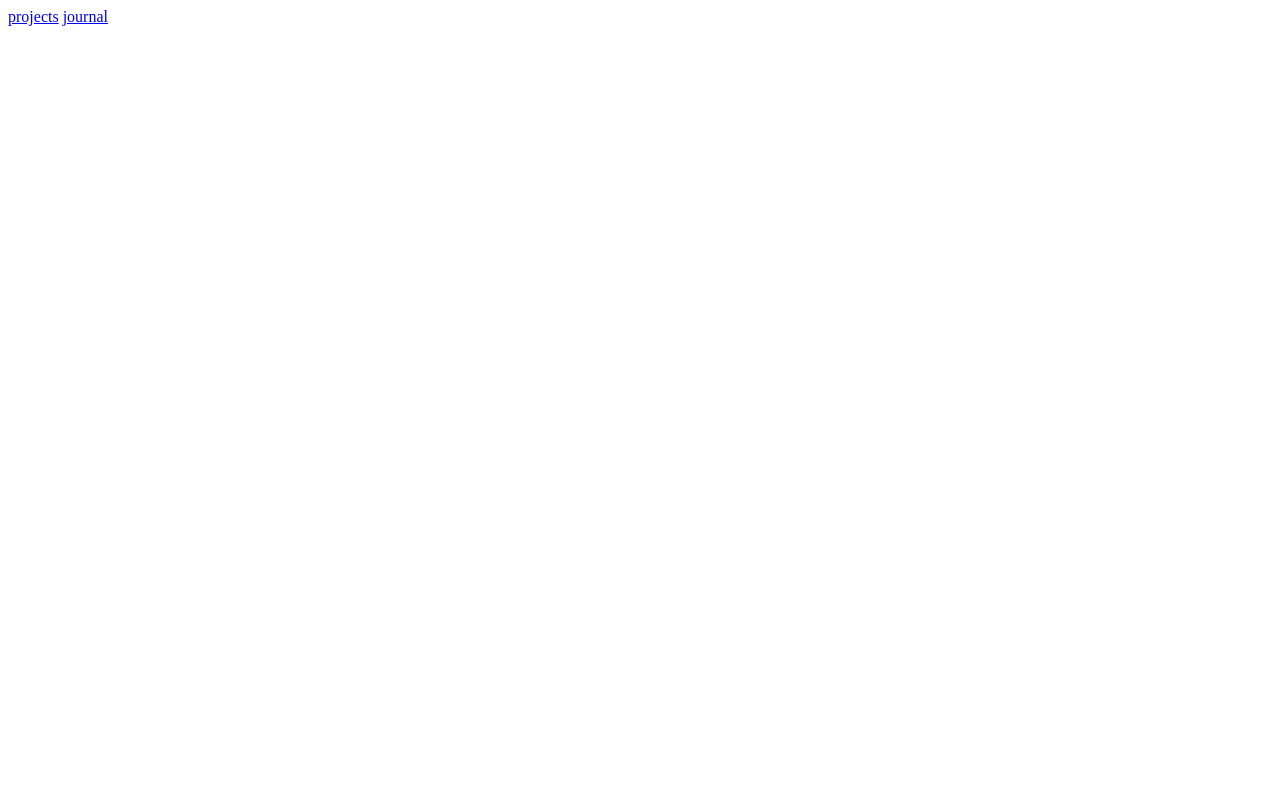
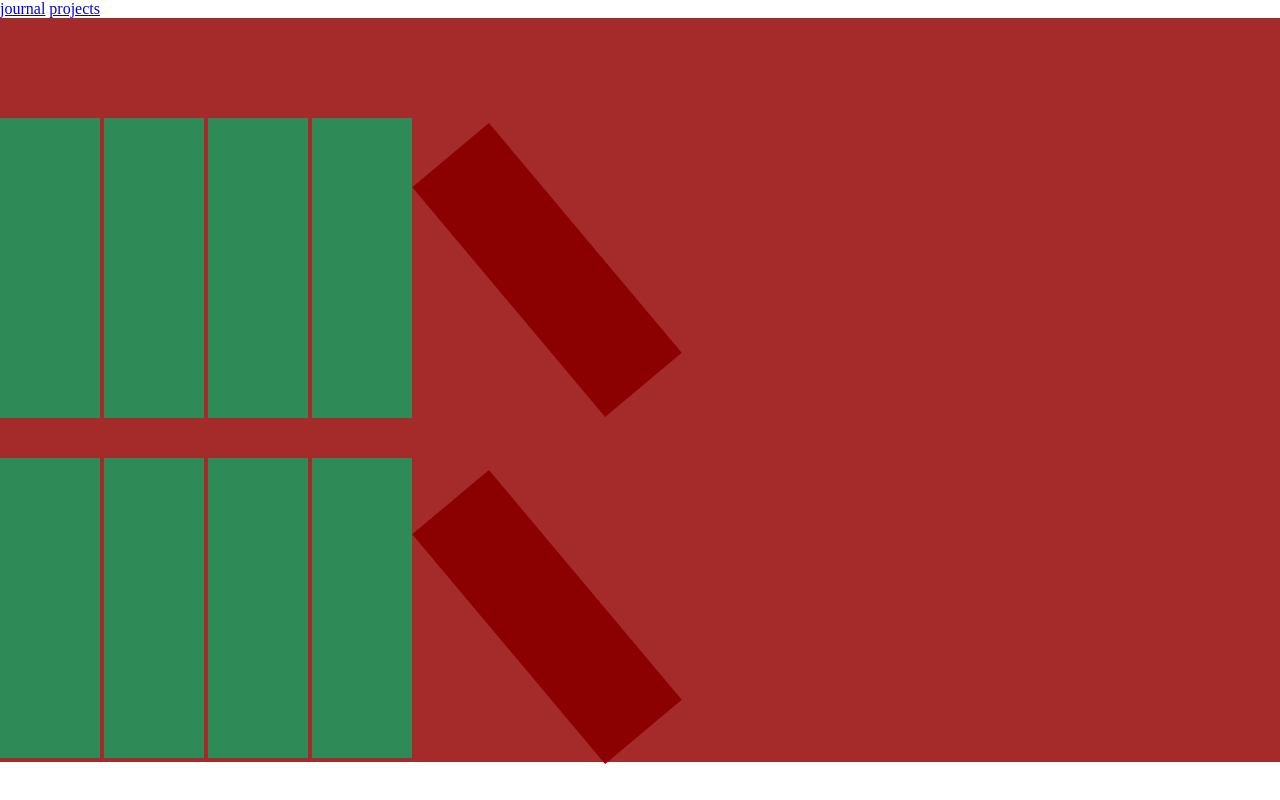
Before and after one commit to LilyNotTheFlower/LilyNotTheFlower.github.io, a plain HTML site: page index.html in a window 1280 px wide. Drawn offline with Linux system fonts and the light colour scheme.

Commit message:
adding journal entry

```diff
--- a/index.html
+++ b/index.html
@@ -2,11 +2,86 @@
 <html>
 <head>
 
-	<title></title>
+<style type="text/css">
+
+	.bookr1{
+		width:100px;
+		height:300px;
+		background-color:seagreen;
+		display:inline-block;
+		position:relative;
+		top:100px;
+/*		border:1px solid black;*/
+	}
+
+	#leaningr1{
+		width:100px;
+		height:300px;
+		background-color:darkred;
+		display:inline-block;
+		transform:rotate(320deg);
+		position:absolute;
+		top:120px;
+		left:497px;
+	}
+	.bookr2{
+		width:100px;
+		height:300px;
+		background-color:seagreen;
+		display:inline-block;
+		position:relative;
+/*		top:600px;*/
+margin-top:10px;
+	}
+
+	#leaningr2{
+		width:100px;
+		height:300px;
+		background-color:darkred;
+		display:inline-block;
+		transform:rotate(320deg);
+		position:absolute;
+		top:467px;
+		left:497px;
+
+	}
+	#bookshelf{
+		/*width:100%;
+		height:1000px;*/
+
+		background-color:brown;
+	}
+
+	body{
+		margin:0px;
+	}
+</style>
+
 </head>
 <body>
 
+	<a href="journal.html">journal</a>
 <a href="projects.html">projects</a>
-<a href="journal.html">journal</a>
+
+<div id="bookshelf">
+<div class="bookr1"></div>
+<div class="bookr1"></div>
+<div class="bookr1"></div>
+<div class="bookr1"></div>
+<div id="leaningr1"></div>
+
+<br><br><br><br><br><br><br><br>
+<div class="bookr2"></div>
+<div class="bookr2"></div>
+<div class="bookr2"></div>
+<div class="bookr2"></div>
+<div id="leaningr2"></div>
+<div class="bookr3"></div>
+<div class="bookr3"></div>
+<div class="bookr3"></div>
+<div class="bookr3"></div>
+<div id="leaningr3"></div>
+
+</div>
 </body>
 </html>
```
Also changed, not shown: journalentry.html (+2 -0 lines).
